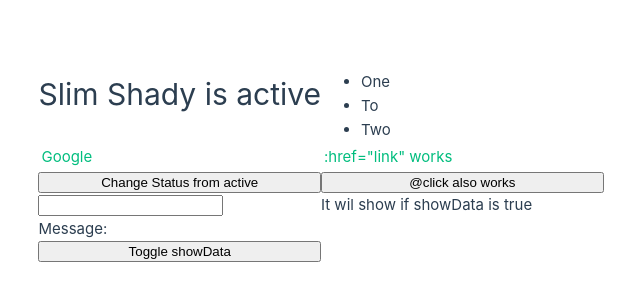
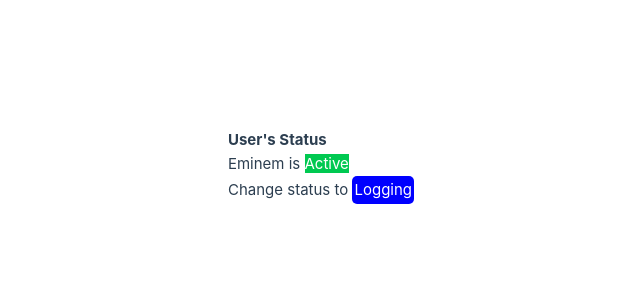
Before and after one commit to mah-esh-arjan/CloudTech_Intern_Frontend, a Vue app: page / in a window 1280 px wide. Shown: the part 234-534 px from the top of the page, without its empty margins (319-959 px from the left). Built offline with nearby package versions, Linux system fonts and the light colour scheme.

Commit message:
Added Composition APi

```diff
--- a/package.json
+++ b/package.json
@@ -9,10 +9,14 @@
     "preview": "vite preview"
   },
   "dependencies": {
+    "@tailwindcss/vite": "^4.0.3",
     "vue": "^3.5.13"
   },
   "devDependencies": {
     "@vitejs/plugin-vue": "^5.2.1",
+    "autoprefixer": "^10.4.20",
+    "postcss": "^8.5.1",
+    "tailwindcss": "^4.0.3",
     "vite": "^6.0.11",
     "vite-plugin-vue-devtools": "^7.7.0"
   }
--- a/src/App.vue
+++ b/src/App.vue
@@ -1,71 +1,10 @@
-<script>
-export default {
-
-  data() {
-
-    return {
-      name: 'Slim Shady',
-      status: 'active',
-      statusNumber: 1,
-      numbers: ['One', 'To', 'Two'],
-      link: 'https://www.google.com/',
-      message: '',
-      showData: true,
-    }
-  },
-  methods: {
-    toggleStatus() {
-      if (this.status === 'active') {
-        this.status = 'pending';
-      }
-      else if (this.status === 'pending') {
-        this.status = 'inactive';
-      }
-      else {
-        this.status = 'active';
-      }
-    },
-    toggleShowData() {
-      if( this.showData === true){
-      this.showData = false;
-    }
-    else{
-      this.showData = true;
-    }
-    }
-
-  }
-
-}
-
+<script setup>
+import OptionsAPI from './components/optionsAPI.vue';
+import CompositionAPI from './components/CompositionAPI.vue';
 </script>
 
+
 <template>
-  <!-- Checking if else if else -->
-  <h1 v-if="status === 'active'"> {{ name }} is active </h1>
-  <h1 v-else-if="status === 'pending'"> {{ name }} is logging in </h1>
-  <h1 v-else> {{ name }} is inactive </h1>
-
-  <!-- Loop with for like .map in react with key as well -->
-  <ul>
-    <li v-for="number in numbers" :key="number">{{ number }}</li>
-  </ul>
-
-  <!-- one way binding putting reusable variables -->
-  <a v-bind:href="link">Google</a>
-  <a :href="link">:href="link" works</a>
-
-  <!-- Event listerner using on:click -->
-  <button v-on:click="toggleStatus">Change Status from {{ status }}</button>
-  <button @click="toggleStatus">@click also works </button>
-
-
-  <div>
-    <input v-model="message" />
-    <p>Message: {{ message }}</p>
-  </div>
-
-  <div v-show="showData"> It wil show if showData is true</div>
-  <button @click="toggleShowData">Toggle showData </button>
-
+  <!-- <OptionsAPI /> -->
+  <CompositionAPI />
 </template>
--- a/src/assets/base.css
+++ b/src/assets/base.css
@@ -55,7 +55,6 @@
 *::after {
   box-sizing: border-box;
   margin: 0;
-  font-weight: normal;
 }
 
 body {
--- a/src/assets/main.css
+++ b/src/assets/main.css
@@ -1,10 +1,10 @@
 @import './base.css';
+@import "tailwindcss";
 
 #app {
   max-width: 1280px;
   margin: 0 auto;
   padding: 2rem;
-  font-weight: normal;
 }
 
 a,
@@ -28,7 +28,8 @@
   }
 
   #app {
-    display: grid;
+    display: flex;
+    flex-direction: column;
     grid-template-columns: 1fr 1fr;
     padding: 0 2rem;
   }
--- /dev/null
+++ b/src/components/CompositionAPI.vue
@@ -0,0 +1,90 @@
+<script setup>
+
+import { ref } from 'vue';
+
+const status = ref('Active');
+const toStatus = ref('Logging');
+
+const changeStatus = () => {
+
+    if (status.value === 'Active') {
+        status.value = 'Logging';
+        toStatus.value = 'Inactive'
+    }
+    else if (status.value === 'Logging') {
+        status.value = 'Inactive';
+        toStatus.value = 'Active';
+    }
+    else {
+        status.value = 'Active';
+        toStatus.value = 'Logging';
+    }
+
+}
+
+</script>
+
+
+<template>
+
+    <div>
+        <h1 class="font-bold">User's Status</h1>
+        <!-- Checking if else if else -->
+        <div>
+            <h1 v-if="status === 'Active'">
+                Eminem is <span class="bg-green-500 text-white"> Active </span>
+            </h1>
+            <h1 v-else-if="status === 'Logging'">
+                Eminem is <span class="bg-blue-500 text-white"> Logging </span>
+            </h1>
+            <h1 v-else>
+                Eminem is <span class="bg-red-500 text-white"> Inactive </span>
+            </h1>
+        </div>
+
+    </div>
+
+
+    <span>Change status to <button @click="changeStatus"
+            :class="status === 'Active' ? 'btn blue' : status === 'Logging' ? 'btn red' : 'btn green'"> {{ toStatus }}
+        </button> </span>
+
+
+</template>
+
+<style scoped>
+.btn {
+    padding: 2px;
+    border: none;
+    border-radius: 5px;
+    cursor: pointer;
+    transition: background-color 0.3s ease;
+}
+
+.red {
+    background-color: red;
+    color: white;
+}
+
+.red:hover {
+    background-color: darkred;
+}
+
+.blue {
+    background-color: blue;
+    color: white;
+}
+
+.blue:hover {
+    background-color: darkblue;
+}
+
+.green {
+    background-color: green;
+    color: white;
+}
+
+.green:hover {
+    background-color: darkgreen;
+}
+</style>
--- /dev/null
+++ b/src/components/optionsAPI.vue
@@ -0,0 +1,81 @@
+<script>
+export default {
+
+  data() {
+
+    return {
+      name: 'Slim Shady',
+      status: 'active',
+      statusNumber: 1,
+      numbers: ['One', 'To', 'Two'],
+      link: 'https://www.google.com/',
+      message: '',
+      showData: true,
+      isButtonDisabled: true,
+    }
+  },
+  methods: {
+    toggleStatus() {
+      if (this.status === 'active') {
+        this.status = 'pending';
+      }
+      else if (this.status === 'pending') {
+        this.status = 'inactive';
+      }
+      else {
+        this.status = 'active';
+      }
+    },
+    toggleShowData() {
+      this.showData = !this.showData
+    }
+
+  }
+
+}
+
+</script>
+
+<template>
+
+  <div>
+    <!-- Checking if else if else -->
+    <h1 v-if="status === 'active'"> {{ name }} is active </h1>
+    <h1 v-else-if="status === 'pending'"> {{ name }} is logging in </h1>
+    <h1 v-else> {{ name }} is inactive </h1>
+  </div>
+
+  <div>
+    <!-- Loop with for like .map in react with key as well -->
+     <p>Using for loop with key</p>
+    <ul>
+      <li v-for="number in numbers" :key="number">{{ number }}</li>
+    </ul>
+  </div>
+
+  <div>
+    <!-- one way binding putting reusable variables -->
+    <a v-bind:href="link">Google</a>
+    <a :href="link">:href="link" works</a>
+    <button v-bind:disabled="isButtonDisabled"> Enabled Button</button>
+  </div>
+
+  <div>
+    <!-- Event listerner using on:click -->
+    <button v-on:click="toggleStatus">Change Status from {{ status }}</button>
+    <button @click="toggleStatus">@click also works </button>
+  </div>
+
+  <div>
+    <input v-model="message" />
+    <p>Message: {{ message }}</p>
+  </div>
+
+  <div v-show="showData"> It wil show if showData is true</div>
+  <button @click="toggleShowData">Toggle showData </button>
+
+</template>
+
+<style scoped>
+
+</style>
--- a/vite.config.js
+++ b/vite.config.js
@@ -3,12 +3,15 @@
 import { defineConfig } from 'vite'
 import vue from '@vitejs/plugin-vue'
 import vueDevTools from 'vite-plugin-vue-devtools'
+import tailwindcss from '@tailwindcss/vite'
+
 
 // https://vite.dev/config/
 export default defineConfig({
   plugins: [
     vue(),
     vueDevTools(),
+    tailwindcss(),
   ],
   server: {
     port: 3000,
```
Also changed, not shown: 1 other file (tests, documents, lock files or other folders).
